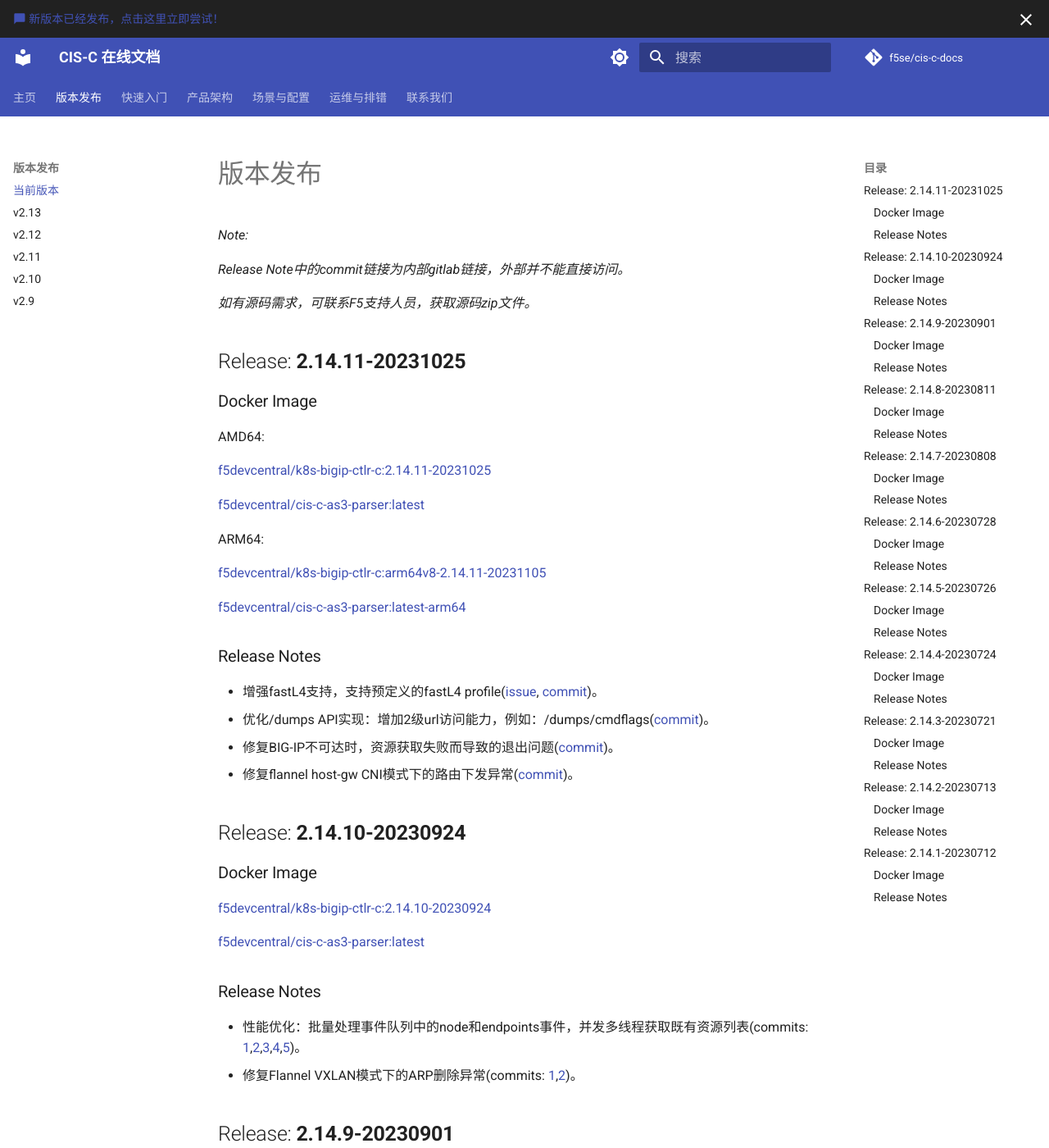
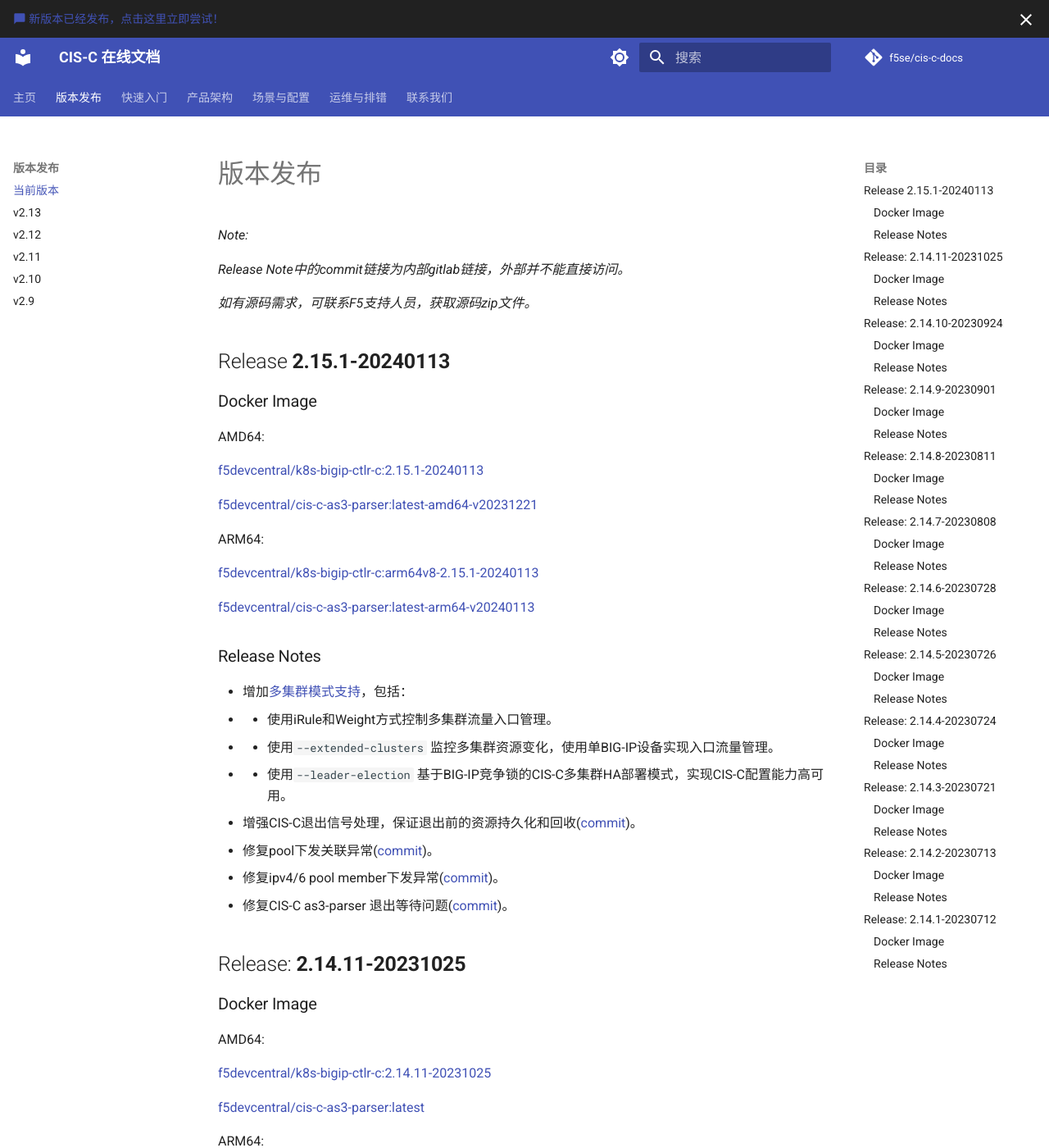
Before and after one commit to f5se/cis-c-docs, an MkDocs documentation site: the page built from docs/Release-notes/index.md, in a window 1280 px wide and 1400 px high. Shown: the whole window at 82% size. Built offline with MkDocs 1.6.1 and Material for MkDocs 9.7.7, drawn with Linux system fonts in a browser that asks for light colours; comment, search, counter and statistics services are not loaded.

Commit message:
release v2.15.1

```diff
--- a/docs/Release-notes/index.md
+++ b/docs/Release-notes/index.md
@@ -5,6 +5,34 @@
 *Release Note中的commit链接为内部gitlab链接，外部并不能直接访问。*
 
 *如有源码需求，可联系F5支持人员，获取源码zip文件。*
+
+
+## Release **2.15.1-20240113**
+
+### Docker Image
+
+AMD64:
+
+[f5devcentral/k8s-bigip-ctlr-c:2.15.1-20240113](https://hub.docker.com/r/f5devcentral/k8s-bigip-ctlr-c)
+
+[f5devcentral/cis-c-as3-parser:latest-amd64-v20231221](https://hub.docker.com/r/f5devcentral/cis-c-as3-parser)
+
+ARM64:
+
+[f5devcentral/k8s-bigip-ctlr-c:arm64v8-2.15.1-20240113](https://hub.docker.com/r/f5devcentral/k8s-bigip-ctlr-c)
+
+[f5devcentral/cis-c-as3-parser:latest-arm64-v20240113](https://hub.docker.com/r/f5devcentral/cis-c-as3-parser)
+
+### Release Notes
+
+* 增加[多集群模式支持](../Use-Cases/multi-clusters.md)，包括：
+  * - 使用iRule和Weight方式控制多集群流量入口管理。
+  * - 使用`--extended-clusters` 监控多集群资源变化，使用单BIG-IP设备实现入口流量管理。
+  * - 使用`--leader-election` 基于BIG-IP竞争锁的CIS-C多集群HA部署模式，实现CIS-C配置能力高可用。
+* 增强CIS-C退出信号处理，保证退出前的资源持久化和回收([commit](https://gitlab.f5net.com/cis-c/f5-kic/-/commit/032761087849152cff151ba132a9c4becd75b967))。
+* 修复pool下发关联异常([commit](https://gitlab.f5net.com/cis-c/f5-kic/-/commit/6f535aa9587444bcdc589a0b1ef3d15ae5dee475))。
+* 修复ipv4/6 pool member下发异常([commit](https://gitlab.f5net.com/cis-c/f5-kic/-/commit/c0f1d1f41378c4fc926a41277503ce0395e59216))。
+* 修复CIS-C as3-parser 退出等待问题([commit](https://gitlab.f5net.com/cis-c/f5-kic/-/commit/1e0dc60320cc0765d41c06a719411e55447b6b1f))。
 
 
 ## Release: **2.14.11-20231025**
```
